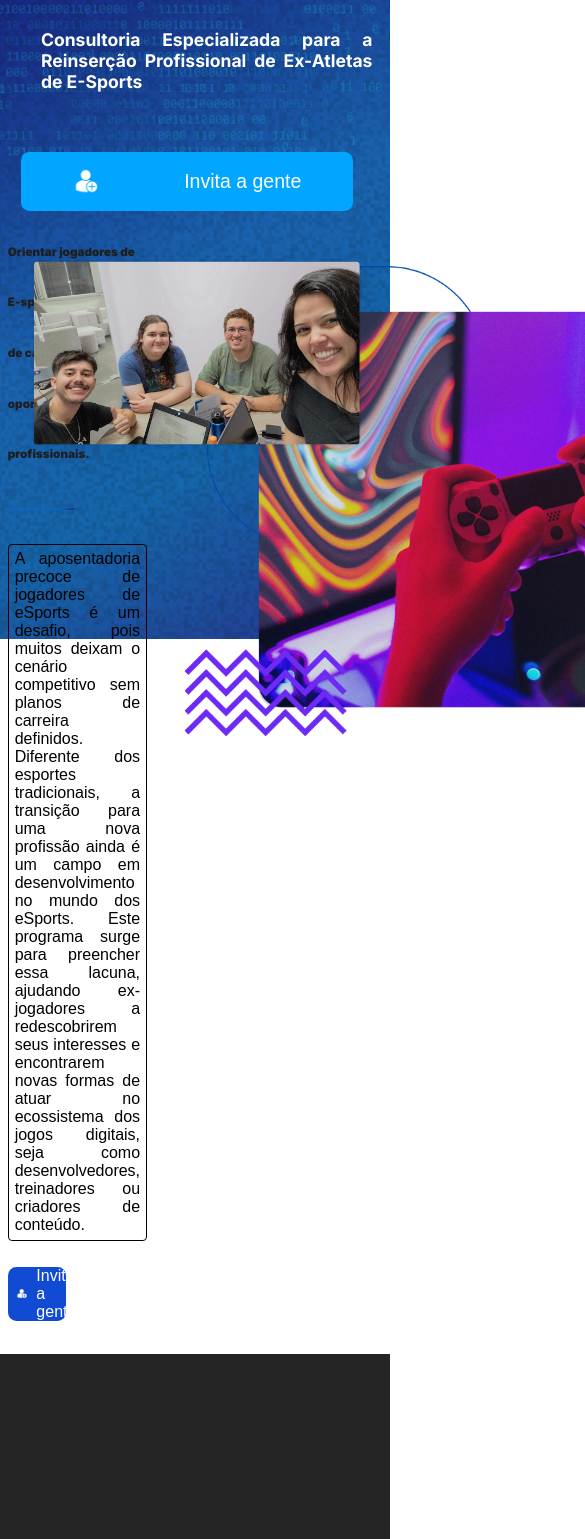
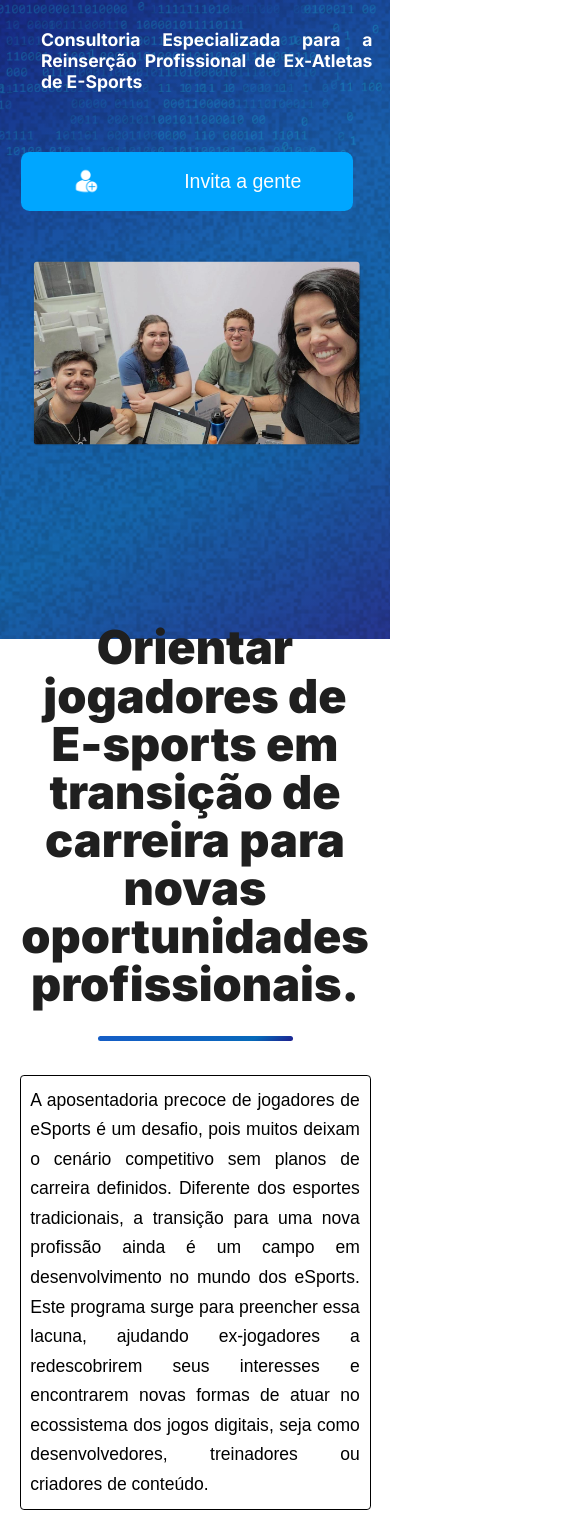
Before and after one commit to Erickkbonfim27/Gustavo-cunha, a React (Create React App) app in the folder alt-f4/: page / in a window 390 px wide. Shown: the part 458-1997 px from the top of the page, 585 px wide, since content can reach past the window. Built offline with nearby package versions, Linux system fonts and the light colour scheme; the HTML template or start-up script is replaced by a standard one.

Commit message:
responsividade

```diff
--- a/alt-f4/src/Components/Rodape/Rodape.jsx
+++ b/alt-f4/src/Components/Rodape/Rodape.jsx
@@ -1,7 +1,14 @@
+import textura from "../../Imgs/Ruido.png";
+import logo from "../../Imgs/Alt.png";
+
+
 export default function Rodape(){
     return(
-        <div className="Rodape">
-
+        <div className="Rodape-ftalt">
+            <img src={textura} alt="textura" />
+            <div className="logo-box">
+                <img src={logo} alt="logo" />
+            </div>
         </div>
     )
 }
--- a/alt-f4/src/Pages/Contato.style.css
+++ b/alt-f4/src/Pages/Contato.style.css
@@ -114,7 +114,7 @@
     border-radius: 1vh;
     text-decoration: none;
     position: relative;
-    top: 4vh;
+    top: 5.5vh;
     cursor: pointer;
 
     &:hover{
@@ -126,3 +126,49 @@
     width: 3vw;
     padding: 1vh;
 }
+
+.Rodape-ftalt img{
+    position: relative;
+    bottom: 0 !important;
+    width: 100%;
+    height: 70vh;
+    object-fit: cover;
+    opacity: 0.4;
+}
+.logo-box{
+    display: flex;
+    justify-content: center !important;
+}
+.logo-box img{
+    width: 25vw;
+    height: auto;
+    object-fit: cover;
+    overflow: hidden;
+    position: absolute;
+    bottom: 10vh !important;
+}
+
+@media screen and (max-width: 900px){
+    .Contato{
+        flex-direction: unset;
+        display: flex;
+        flex-direction: column-reverse;
+    }
+    .Side{
+        width: 100vw ;
+    }
+    .Form{
+        width: 80vw;
+    }
+    .Cabecalho-form-contato a img{
+        width: 25vw;
+        margin-bottom: 4vh;
+    }
+    .title-Contato{
+        font-size: 12vw;
+        line-height: 7vh;
+    }
+    .logo-box img{
+        width: 85vw !important;
+    }
+}
--- a/alt-f4/src/Pages/Home.style.css
+++ b/alt-f4/src/Pages/Home.style.css
@@ -163,13 +163,73 @@
     border-radius: 1vw;
     box-shadow: rgba(0, 0, 0, 0.05) 0px 6px 24px 0px, rgba(0, 0, 0, 0.08) 0px 0px 0px 1px;
 }
-.Rodape{
-    height: 100vh;
-    background-color: #252525;
+
+.Rodape-ftalt {
+    background: rgb(7, 6, 25);
+    background: -moz-linear-gradient(150deg, rgba(7, 6, 25, 1) 0%, rgba(20, 57, 111, 1) 5%, rgba(7, 7, 61, 1) 34%, rgba(16, 62, 108, 1) 63%, rgba(42, 72, 144, 1) 79%, rgba(13, 38, 79, 1) 100%);
+    background: -webkit-linear-gradient(150deg, rgba(7, 6, 25, 1) 0%, rgba(20, 57, 111, 1) 5%, rgba(7, 7, 61, 1) 34%, rgba(16, 62, 108, 1) 63%, rgba(42, 72, 144, 1) 79%, rgba(13, 38, 79, 1) 100%);
+    background: linear-gradient(150deg, rgba(7, 6, 25, 1) 0%, rgba(20, 57, 111, 1) 5%, rgba(7, 7, 61, 1) 34%, rgba(16, 62, 108, 1) 63%, rgba(42, 72, 144, 1) 79%, rgba(13, 38, 79, 1) 100%);
+    filter: progid:DXImageTransform.Microsoft.gradient(startColorstr="#070619", endColorstr="#0d264f", GradientType=1);
     margin-top: 7vh;
 }
 
 @media screen and (max-width: 900px) {
+
+    .SecaoPrimariaOnboarding {
+        position: relative;
+        top: 47vh;
+        flex-direction: column;
+        height: 210vh;
+    }
+
+    .img-part-sec img {
+        position: relative;
+        width: 90vw;
+        left: 0;
+        right: 0;
+        bottom: 0;
+        margin: 0;
+        top: -27vh;
+        height: auto;
+        object-fit: contain !important;
+        overflow: hidden;
+    }
+
+    .Text-part-sec{
+        width: 90vw !important;
+        margin: 0 auto;
+    }
+    .box-title{
+        max-width: 90vw !important;
+        display: flex;
+        justify-content: center;
+    }
+    .box-title p{
+        font-size: 4.5vw;
+        padding: 1vw;
+        line-height: 3.5vh;
+    }
+    .Subtitle-Text-part-sec{
+        font-size: 12vw !important;
+        width: 90vw;
+        text-align: center;
+        line-height: 5.7vh !important;
+    }
+    .Subtitle-Text-part-sec::after{
+        margin: 0 auto;
+        width: 50vw !important;
+        height: 0.6vh !important;
+    }
+    .Text-part-sec a{
+        width: 50vw !important;
+        height: 6vh;
+        margin: 0 auto;
+        font-size: 4vw !important;
+    }
+    .Text-part-sec a img{
+        width: 7vw;
+    }
+
     .Header {
         width: 90vw;
         display: flex;
@@ -190,7 +250,7 @@
     .Links {
         width: 60% !important;
         display: flex;
-        justify-content: space-around;
+        justify-content: center !important;
         margin: 0 auto;
     }
 
@@ -261,7 +321,10 @@
     .Bakground-imagees {
         height: 130vh;
     }
-    .Bakground-imagees .Ruido{
+
+    .Bakground-imagees .Ruido {
         height: 130vh;
     }
+
+
 }
```
